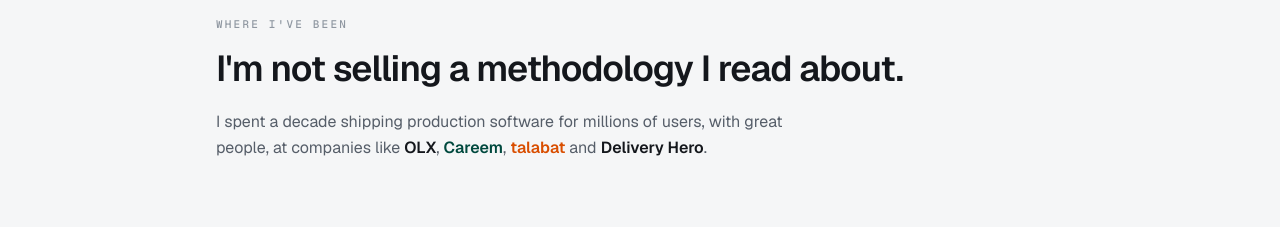
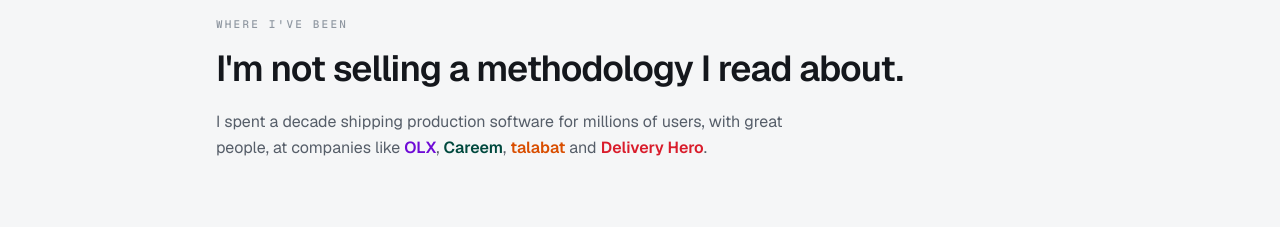
Before and after one commit to asasher/ashanjum, a Next.js app: page / in a window 1280 px wide. Shown: the part 1780-2007 px from the top of the page. Built offline with nearby package versions, Linux system fonts and the light colour scheme.

Commit message:
Add brand colors for former employers

```diff
--- a/src/app/page.tsx
+++ b/src/app/page.tsx
@@ -152,10 +152,13 @@
           <p className="mt-5 max-w-[58ch] text-[16px] leading-relaxed text-ink-2">
             I spent a decade shipping production software for millions of
             users, with great people, at companies like{" "}
-            <span className="font-semibold text-ink">OLX</span>,{" "}
+            <span className="font-semibold text-olx">OLX</span>,{" "}
             <span className="font-semibold text-careem">Careem</span>,{" "}
             <span className="font-semibold text-talabat">talabat</span> and{" "}
-            <span className="font-semibold text-ink">Delivery Hero</span>.
+            <span className="font-semibold text-delivery-hero">
+              Delivery Hero
+            </span>
+            .
           </p>
         </section>
 
--- a/src/styles/globals.css
+++ b/src/styles/globals.css
@@ -15,10 +15,12 @@
   --color-rust: #b4472e;
 
   /* Former-employer marks: legible tones from each brand's own palette. */
+  --color-olx: #6e0ad6;
   --color-careem: #00493e;
   --color-careem-dot: #00e784;
   --color-talabat: #d94e00;
   --color-talabat-dot: #ff5a00;
+  --color-delivery-hero: #d91c2b;
 
   /* Ink-panel foreground tones (deck cover / panel-ink). */
   --color-dusk: #a3aab4;
```
